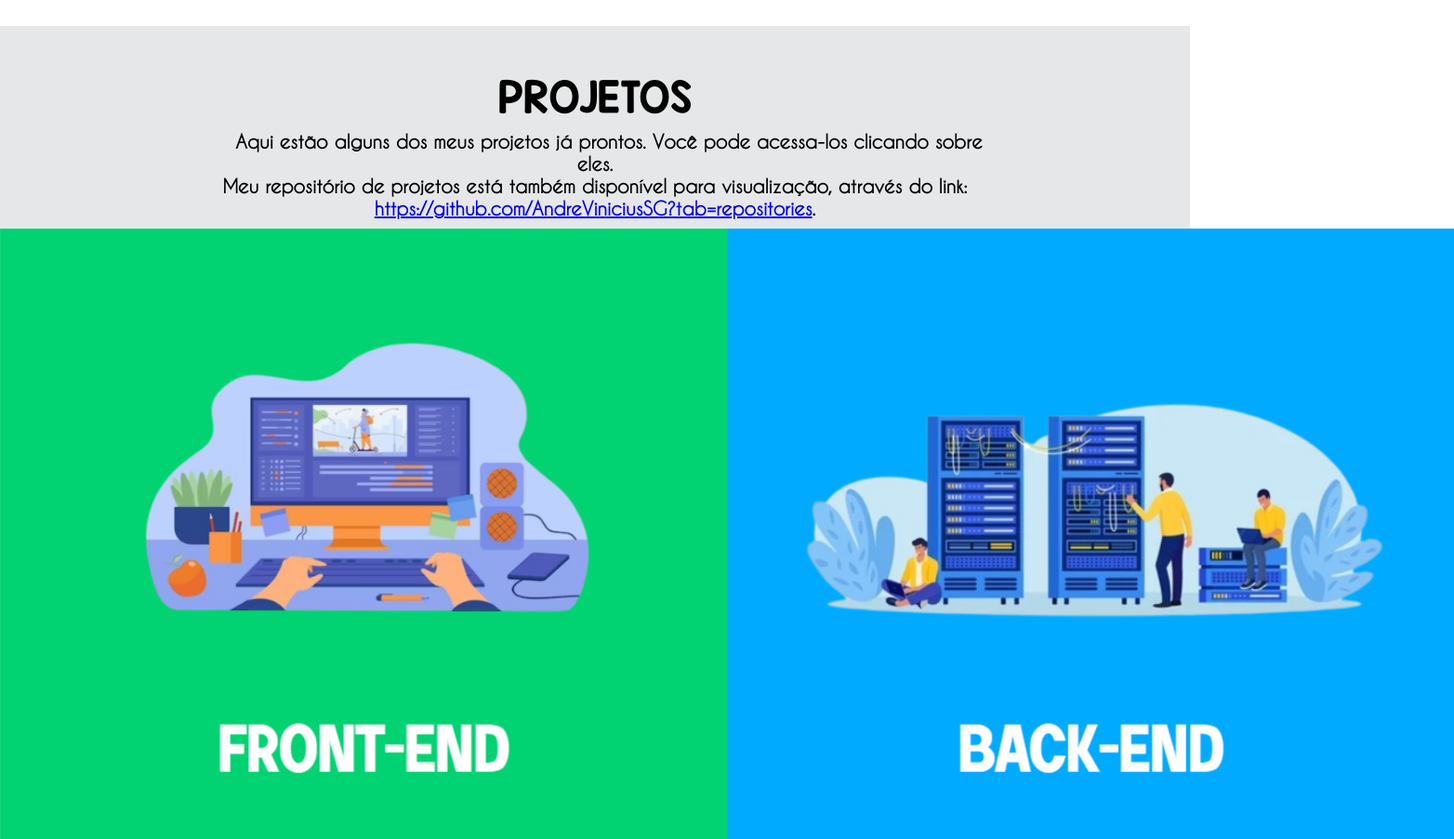
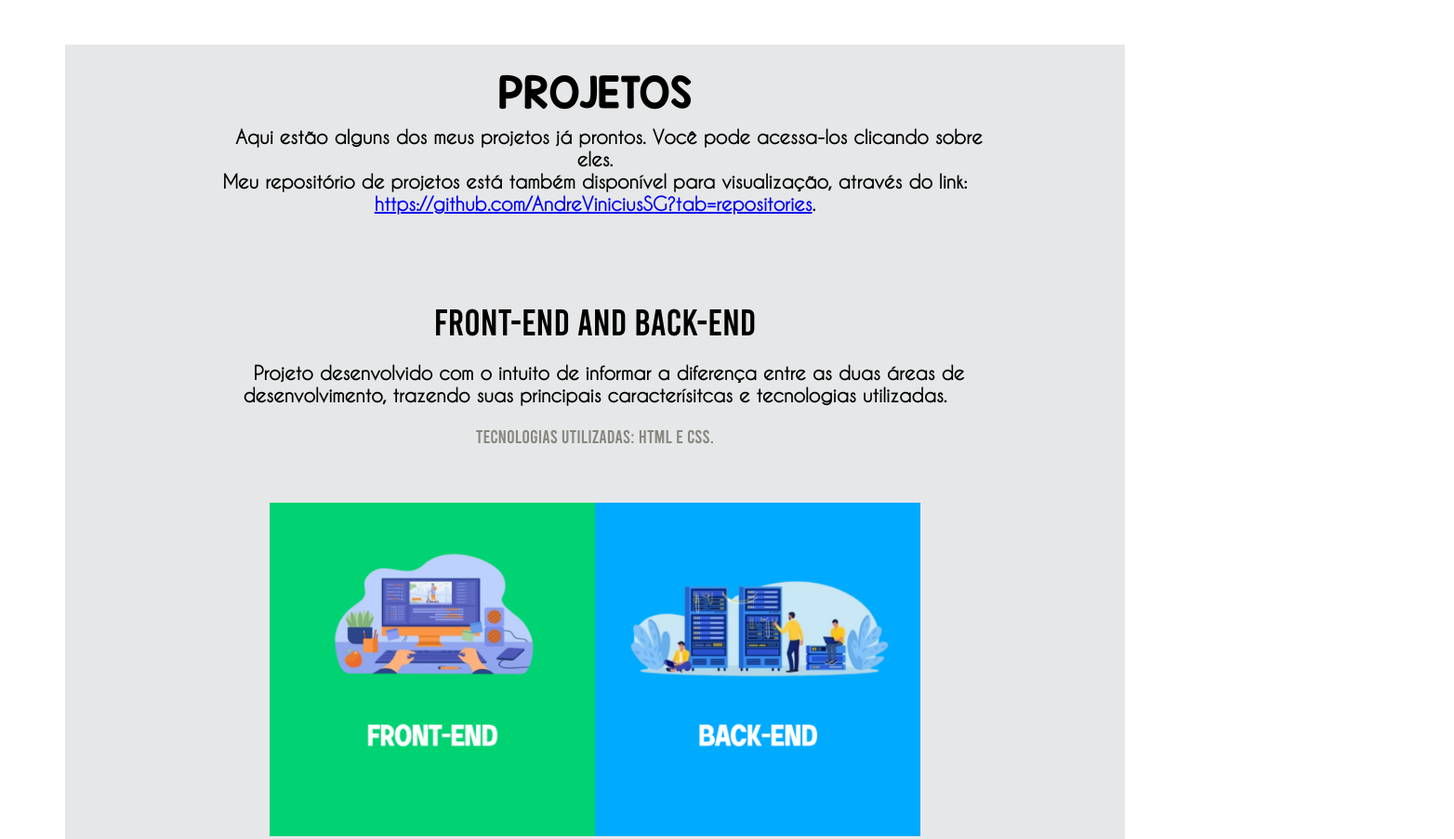
Before and after one commit to AndreViniciusSG/andreviniciussg, a plain HTML site: page index.html in a window 1280 px wide. Shown: the part 1380-2283 px from the top of the page at 93% size, 1564 px wide, since content can reach past the window. Drawn offline with Linux system fonts and the light colour scheme.

Commit message:
Edição Projetos
Edição inicial da section projetos

```diff
--- a/css/style.css
+++ b/css/style.css
@@ -245,12 +245,11 @@ nav#menu a:hover{
 
 /* Formatação da section projetos */
 #projetos {
-	padding-top: 50px;
-	margin: auto;
-	margin-top: 50px;
+	padding-top: 25px;
+	margin: 70px;
 	height: auto;
 	text-align: center;
-	background-color: rgba(230, 231, 232, 1);;
+	background-color: rgba(230, 231, 232, 1);
 }
 
 /* Formatação h1 da section projetos */
@@ -268,7 +267,7 @@ nav#menu a:hover{
 }
 
 /* Formatação do p da section projetos */
-#projetos p{
+#projetos h2{
 	font-family: CaviarDreams;
 	font-weight: bold;
 	font-size: 15pt;
@@ -281,3 +280,58 @@ nav#menu a:hover{
 	width: 70vw;
 	text-indent: 30px;
 }
+
+/* Formatação da div links_projetos */
+.links_projetos{
+	padding: 20px;
+	margin-top: 50px;
+}
+
+/* Formatação das imagens da div links_projetos */
+.links_projetos img{
+	margin: 50px;
+	width: 700px;
+}
+
+/* Formatação do h3 da div links_projetos */
+.links_projetos h3{
+	font-family: Bebas;
+	font-weight: normal;
+	font-size: 30pt;
+	text-align: center;
+	color: black;
+	position: relative;
+	margin: auto;
+	margin-bottom: 0;
+	padding: 10px;
+	width: 70vw;
+}
+
+/* Formatação do h4 da section projetos */
+.links_projetos h4{
+	font-family: CaviarDreams;
+	font-weight: bold;
+	font-size: 15pt;
+	text-align: center;
+	color: black;
+	position: relative;
+	margin: auto;
+	margin-bottom: 0;
+	padding:10px;
+	width: 70vw;
+	text-indent: 30px;
+}
+
+/* Formatação do p da div links_projetos */
+.links_projetos p{
+	font-family: Bebas;
+	font-weight: normal;
+	font-size: 15pt;
+	text-align: center;
+	color: rgba(135, 135, 130, 1);
+	position: relative;
+	margin: auto;
+	margin-bottom: 0;
+	padding: 10px;
+	width: 70vw;
+}
--- a/index.html
+++ b/index.html
@@ -43,11 +43,23 @@
 			<div class="box1">
 				<section id="projetos">
 					<h1>Projetos</h1>
-					<p>Aqui estão alguns dos meus projetos já prontos. Você pode acessa-los clicando sobre eles. <br>Meu repositório de projetos está também disponível para visualização, através do link: <a href="https://github.com/AndreViniciusSG?tab=repositories" target="_blank">https://github.com/AndreViniciusSG?tab=repositories</a>.</p>
+					<h2>Aqui estão alguns dos meus projetos já prontos. Você pode acessa-los clicando sobre eles. <br>Meu repositório de projetos está também disponível para visualização, através do link: <a href="https://github.com/AndreViniciusSG?tab=repositories" target="_blank">https://github.com/AndreViniciusSG?tab=repositories</a>.</h2>
 					<div class="links_projetos">
+						<h3>Front-End and Back-End</h3>
+						<h4>Projeto desenvolvido com o intuito de informar a diferença entre as duas áreas de desenvolvimento, trazendo suas principais caracterísitcas e tecnologias utilizadas.</h4>
+						<p>Tecnologias utilizadas: HTML e CSS.</p>
 						<a href="https://andreviniciussg.github.io/Front-End_Back-End/" target="_blank"><img id="front" src="images/fronteback.png"></a>
+						<h3>Profile Card Component</h3>
+						<h4>Projeto desenvolvido junto ao site Frontend Mentor como forma de desafio e estudo. Nele pude testar minhas habilidades com layout e responsividade.</h4>
+						<p>Tecnologias utilizadas: HTML e CSS.</p>
 						<a href="https://andreviniciussg.github.io/Profile-card-component/" target="_blank"><img id="card" src="images/card.png"></a>
+						<h3>NFT preview card component</h3>
+						<h4>Projeto desenvolvido junto ao site Frontend Mentor como forma de desafio e estudo. Pude novamente estudar a responsividade através do flexbox, entender melhor divs e técnicas de coloração.</h4>
+						<p>Tecnologias utilizadas: HTML e CSS.</p>
 						<a href="https://andreviniciussg.github.io/NFT-preview-card-component/" target="_blank"><img id="nft" src="images/nft.png"></a>
+						<h3>The Last Of Us III</h3>
+						<h4>Projeto desenvolvido como forma de estudo para criação de login. Utilizei o tema do game The Last Of Us e simulei uma tela de login para cadastro e recebimento da demo do jogo III.</h4>
+						<p>Tecnologias utilizadas: HTML e CSS.</p>
 						<a href="https://andreviniciussg.github.io/The-Last-Of-Us-III-login/" target="_blank"><img id="thelast" src="images/thelast.png"></a>
 					</div>
 				</section>
```
